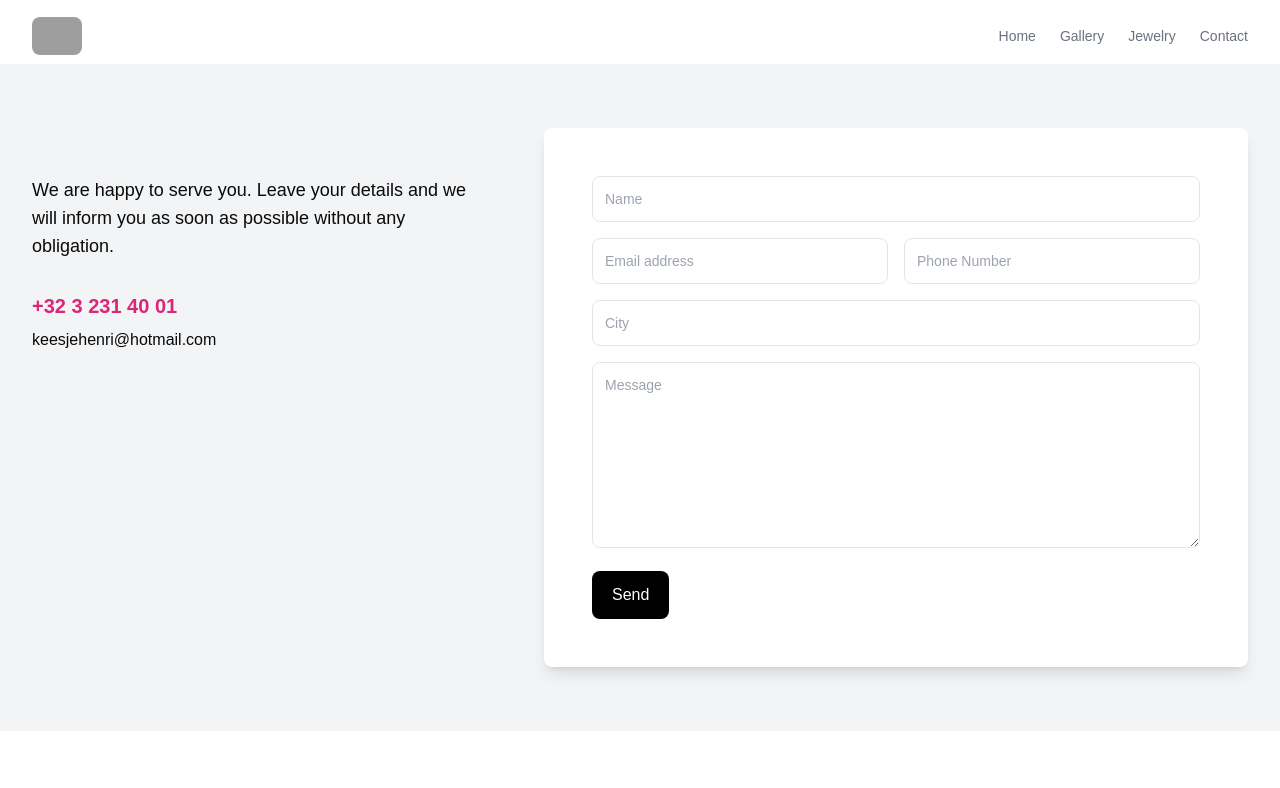
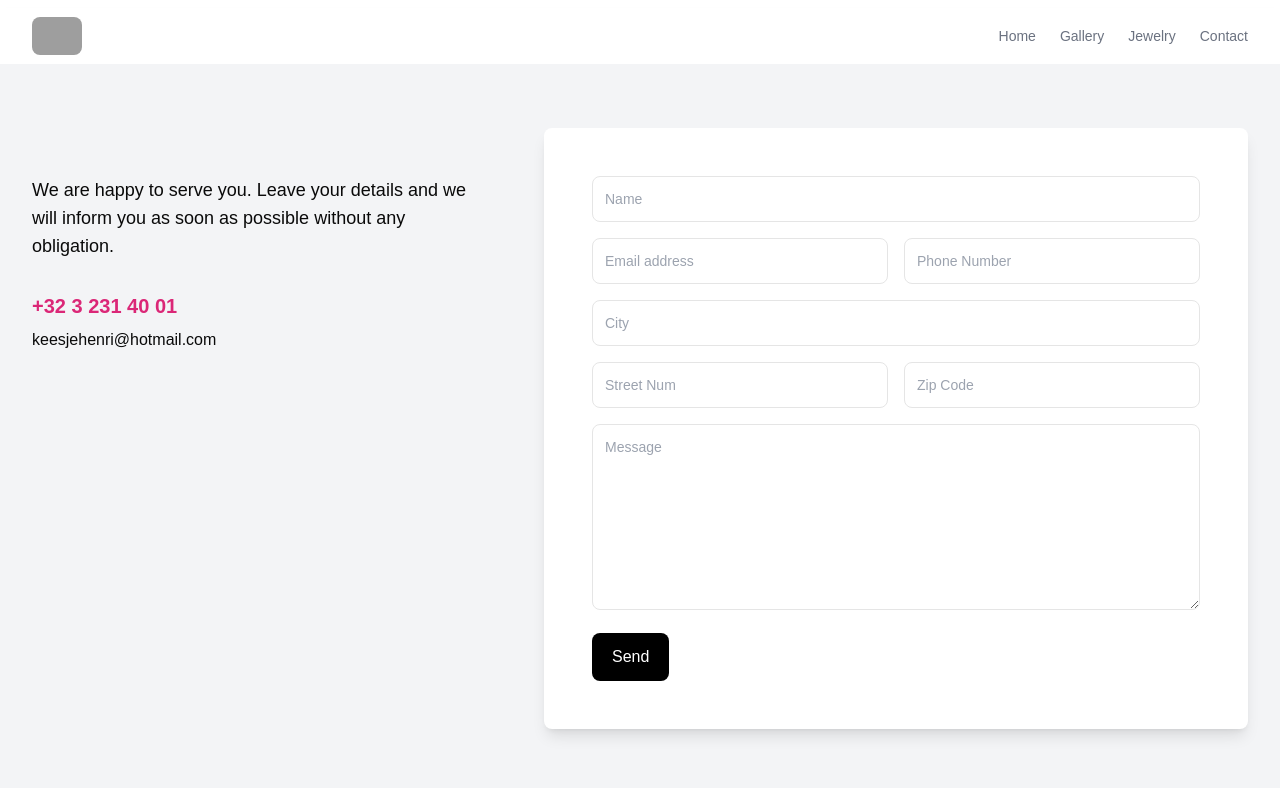
Before and after one commit to Arbab-Mustafa/nexjs_jewelry, a Next.js app: page /contact in a window 1280 px wide. Shown: the top 788 px of the page. Built offline with nearby package versions, Linux system fonts and the light colour scheme; grey boxes are pictures that could not be loaded.

Commit message:
adding form

```diff
--- a/app/_component/ContactForm.jsx
+++ b/app/_component/ContactForm.jsx
@@ -44,7 +44,7 @@ const ContactForm = () => {
                   />
                 </div>
 
-                {/* address Phone */}
+                {/* address & Phone */}
                 <div className="grid grid-cols-1 gap-4 sm:grid-cols-2">
                   <div>
                     <label className="sr-only" htmlFor="email">
@@ -84,6 +84,33 @@ const ContactForm = () => {
                   />
                 </div>
 
+                {/*  Street & Zip */}
+                <div className="grid grid-cols-1 gap-4 sm:grid-cols-2">
+                  <div>
+                    <label className="sr-only" htmlFor="street">
+                      Street
+                    </label>
+                    <input
+                      className="w-full rounded-lg border  p-3 text-sm"
+                      placeholder="Street Num"
+                      type="text"
+                      id="street"
+                    />
+                  </div>
+
+                  <div>
+                    <label className="sr-only" htmlFor="zip">
+                      Zip
+                    </label>
+                    <input
+                      className="w-full rounded-lg border p-3 text-sm"
+                      placeholder="Zip Code"
+                      type="text"
+                      id="zip"
+                    />
+                  </div>
+                </div>
+
                 {/* Submit */}
 
                 <div>
```
